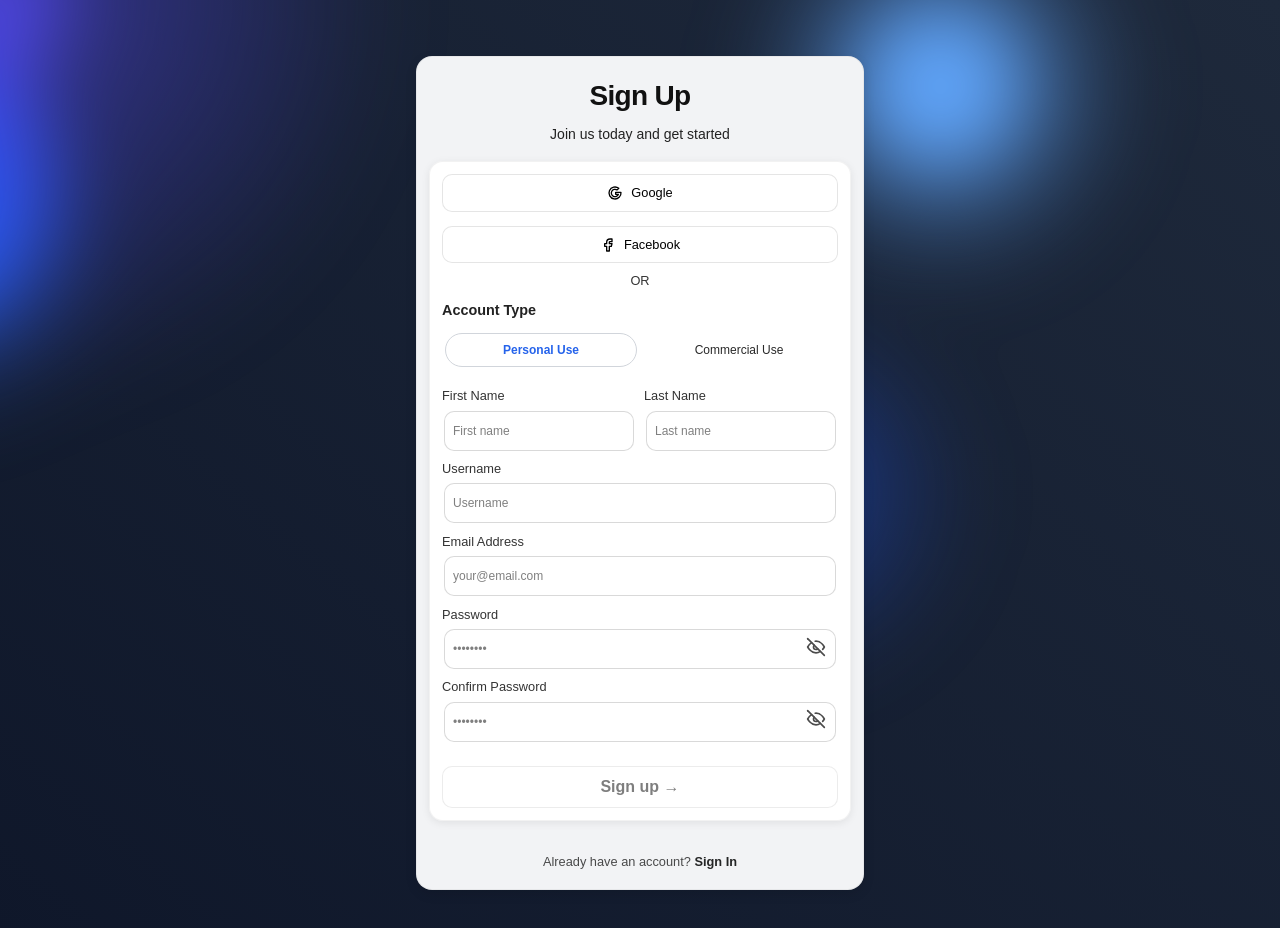
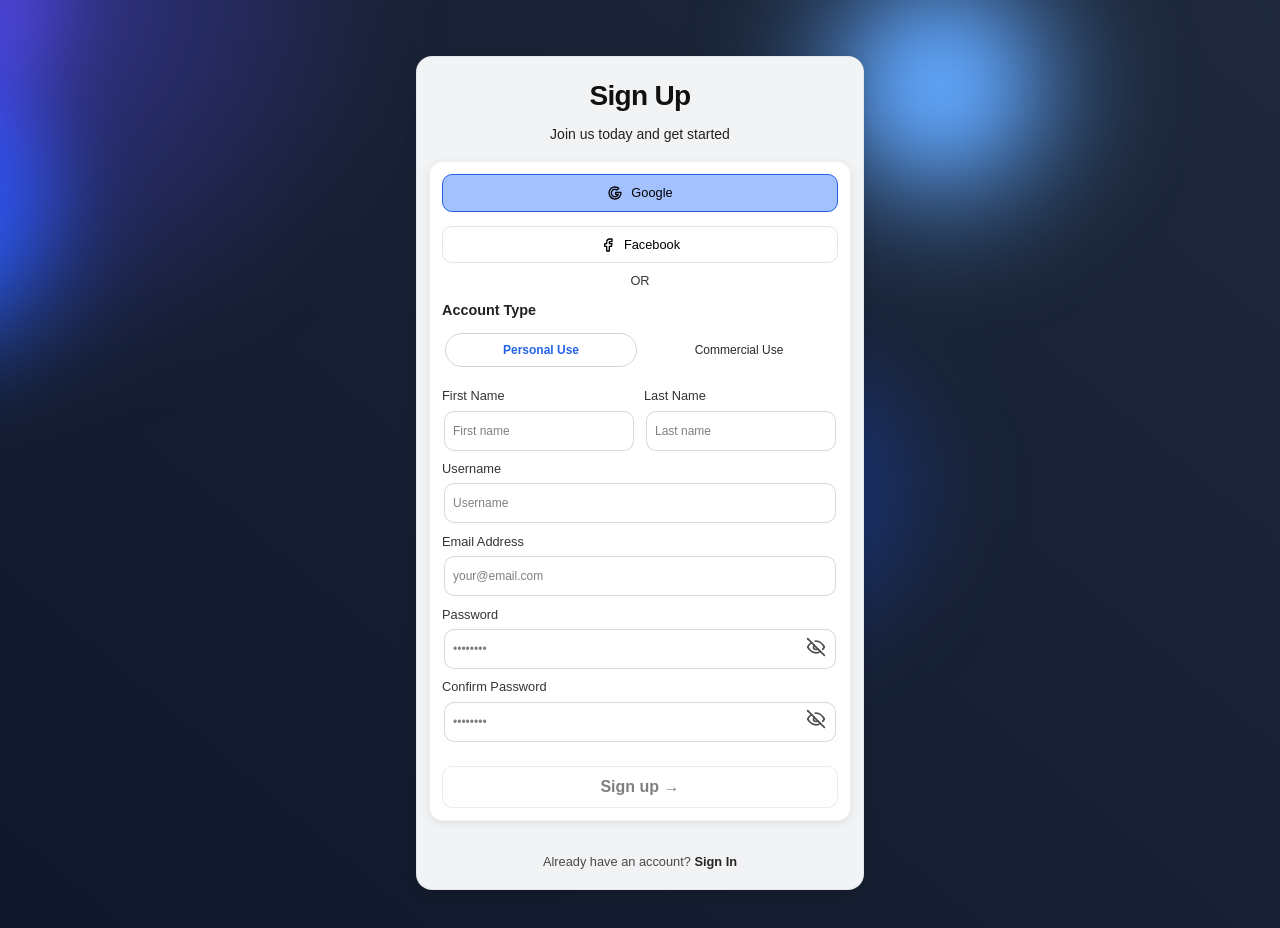
Before and after one commit to HuberLeon007/mckalender-login-register, a Next.js app: page /signup in a window 1280 px wide. In both pictures the pointer is over the button "Google". Shown: the top 928 px of the page. Built offline with nearby package versions, Linux system fonts and the light colour scheme.

Commit message:
design valentin approved

```diff
--- a/src/app/signin/index.css
+++ b/src/app/signin/index.css
@@ -85,6 +85,13 @@
   margin: 0 0 0.4rem 0;
   padding: 0.5rem 0.75rem;
   font-size: 0.8rem;
+}
+
+.social-btn:hover, .login-btn:hover, button:hover {
+  background: #a3c0ff;
+  color: #fff;
+  border-color: #2563eb;
+  transition: background 0.2s, color 0.2s, border-color 0.2s;
 }
 
 
--- a/src/app/signup/index.css
+++ b/src/app/signup/index.css
@@ -74,6 +74,13 @@ html {
   margin: 0 0 0.4rem 0;
   padding: 0.5rem 0.75rem;
   font-size: 0.8rem;
+}
+
+.social-btn:hover, .login-btn:hover, button:hover {
+  background: #a3c0ff;
+  color: #fff;
+  border-color: #2563eb;
+  transition: background 0.2s, color 0.2s, border-color 0.2s;
 }
 
 
--- a/src/components/input.css
+++ b/src/components/input.css
@@ -442,3 +442,11 @@
     font-size: 0.65rem;
   }
 }
+
+/* Button Hover Effects */
+.social-btn:hover, .login-btn:hover, button:hover {
+  background: #a3c0ff;
+  color: #fff;
+  border-color: #2563eb;
+  transition: background 0.2s, color 0.2s, border-color 0.2s;
+}
```
